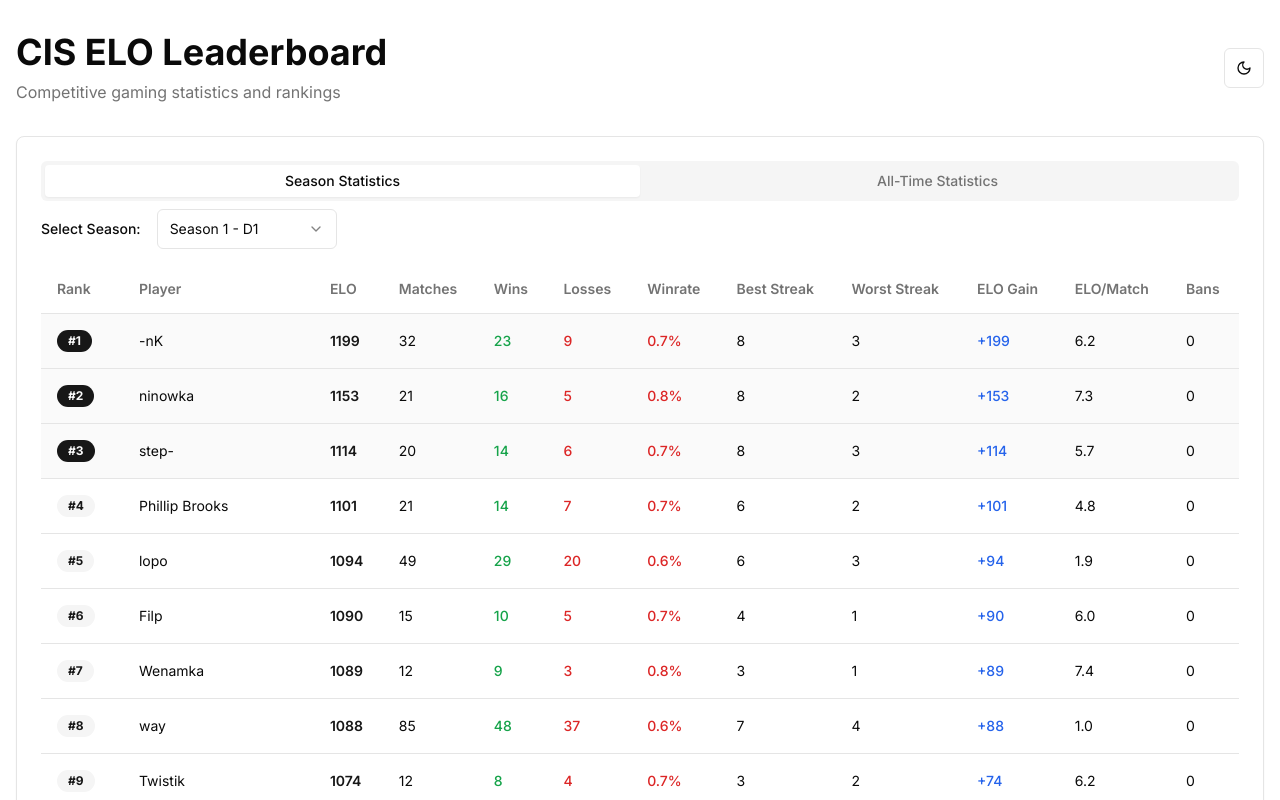
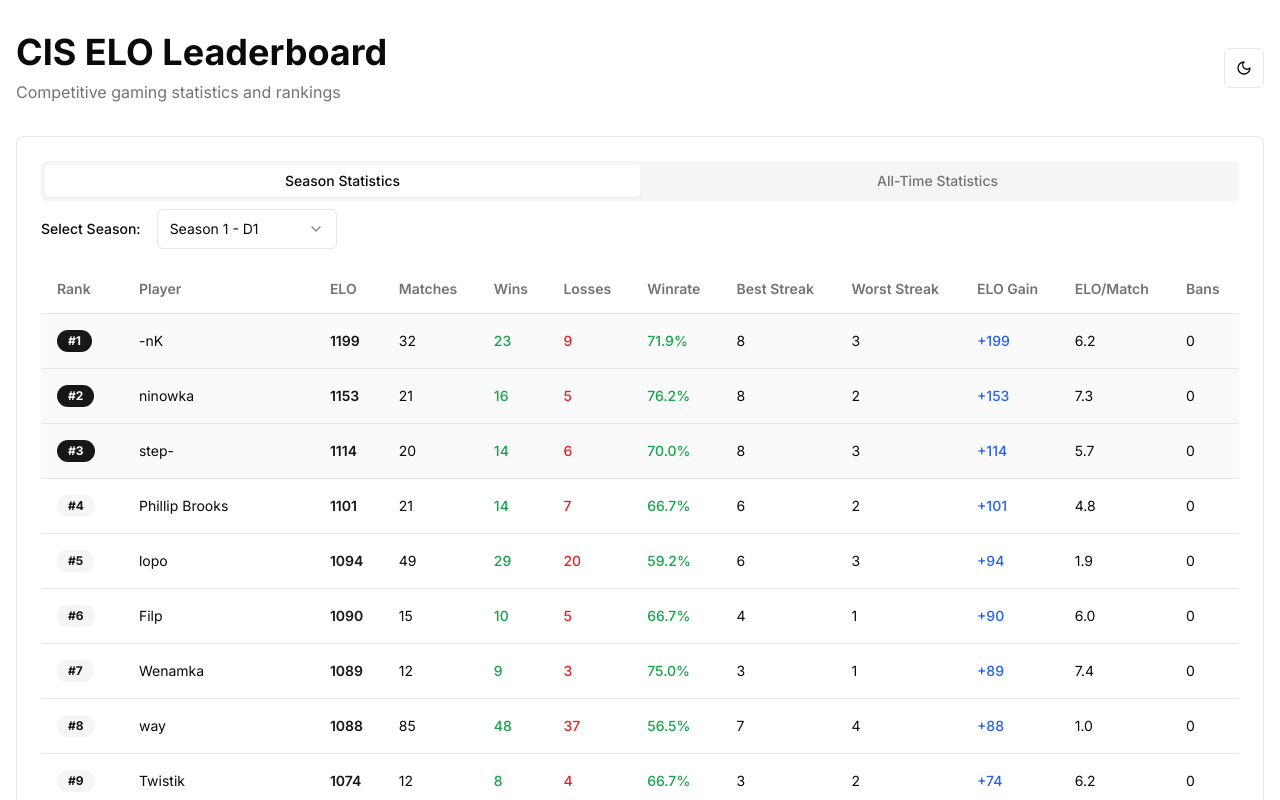
Before and after one commit to fng3r/cis-haxball-elo, a Next.js app: page / in a window 1280 px wide. Shown: the top 800 px of the page. Built offline with nearby package versions, Linux system fonts and the light colour scheme.

Commit message:
fix issue with winrate display in season stats tab

```diff
--- a/components/season-stats.tsx
+++ b/components/season-stats.tsx
@@ -44,13 +44,11 @@ const columns: Column<SeasonStatsType>[] = [
     key: "winrate",
     header: "Winrate",
     format: (value) => {
-      const rate = value as number
+      const rate = (value as number) * 100
       const color =
-        rate >= 75
+        rate >= 50
           ? "text-green-600 dark:text-green-400"
-          : rate >= 60
-            ? "text-yellow-600 dark:text-yellow-400"
-            : "text-red-600 dark:text-red-400"
+          : "text-red-600 dark:text-red-400"
       return <span className={`font-medium ${color}`}>{rate.toFixed(1)}%</span>
     },
   },
```
